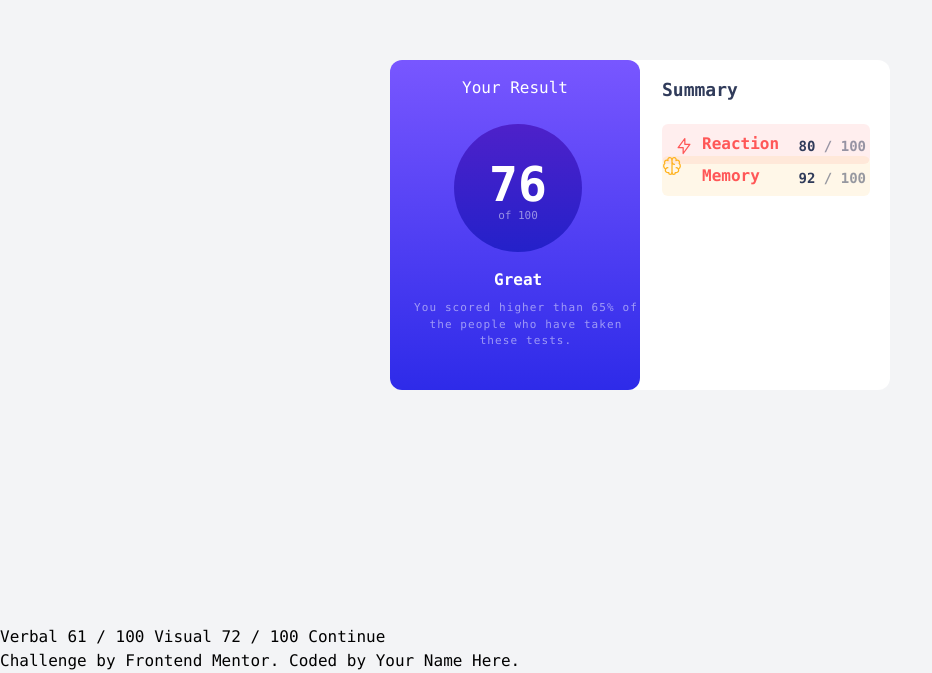
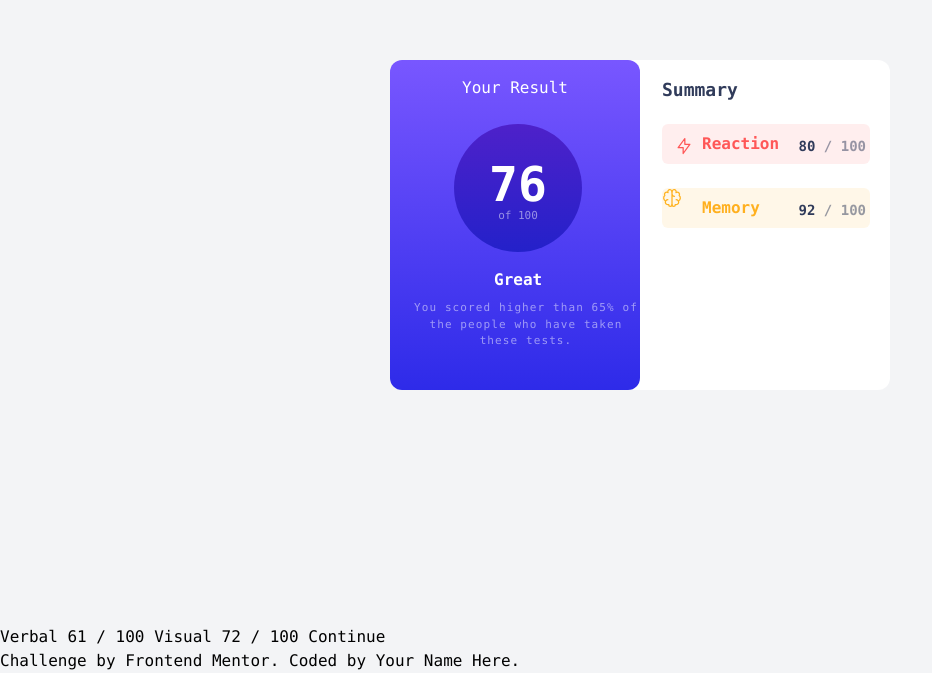
Before and after one commit to HayatsCodes/results-summary-component, a website: page index.html in a window 1280 px wide. Shown: the part 175-848 px from the top of the page, without its empty margins (0-932 px from the left). Drawn offline with Linux system fonts and the light colour scheme.

Commit message:
Fixing a bug

```diff
--- a/index.html
+++ b/index.html
@@ -51,11 +51,11 @@
         <p class="absolute top-3 right-1 text-dark-gray-blue text-sm font-bold"> 80 <span class="opacity-50">/ 100</span> </p>
       </div>
 
-      <div class="absolute bg-orangey-yellow bg-opacity-10 h-10 w-52 top-0 left-68 mt-24 rounded-md">
+      <div class="absolute bg-orangey-yellow bg-opacity-10 h-10 w-52 top-0 left-68 mt-32 rounded-md">
         <svg xmlns="http://www.w3.org/2000/svg" width="20" height="20" fill="none" viewBox="0 0 20 20">
           <path stroke="#FFB21E" stroke-linecap="round" stroke-linejoin="round" stroke-width="1.25" d="M5.833 11.667a2.5 2.5 0 1 0 .834 4.858"/><path stroke="#FFB21E" stroke-linecap="round" stroke-linejoin="round" stroke-width="1.25" d="M3.553 13.004a3.333 3.333 0 0 1-.728-5.53m.025-.067a2.083 2.083 0 0 1 2.983-2.824m.199.054A2.083 2.083 0 1 1 10 3.75v12.917a1.667 1.667 0 0 1-3.333 0M10 5.833a2.5 2.5 0 0 0 2.5 2.5m1.667 3.334a2.5 2.5 0 1 1-.834 4.858"/><path stroke="#FFB21E" stroke-linecap="round" stroke-linejoin="round" stroke-width="1.25" d="M16.447 13.004a3.334 3.334 0 0 0 .728-5.53m-.025-.067a2.083 2.083 0 0 0-2.983-2.824M10 3.75a2.085 2.085 0 0 1 2.538-2.033 2.084 2.084 0 0 1 1.43 2.92m-.635 12.03a1.667 1.667 0 0 1-3.333 0"/>
         </svg>
-        <p class="absolute top-2 text-light-red font-bold ml-10"> Memory </p>
+        <p class="absolute top-2 text-orangey-yellow font-bold ml-10"> Memory </p>
         <p class="absolute top-3 right-1 text-dark-gray-blue text-sm font-bold"> 92 <span class="opacity-50">/ 100</span> </p>
       </div>
     </div>
```
Also changed, not shown: css/main.css.
